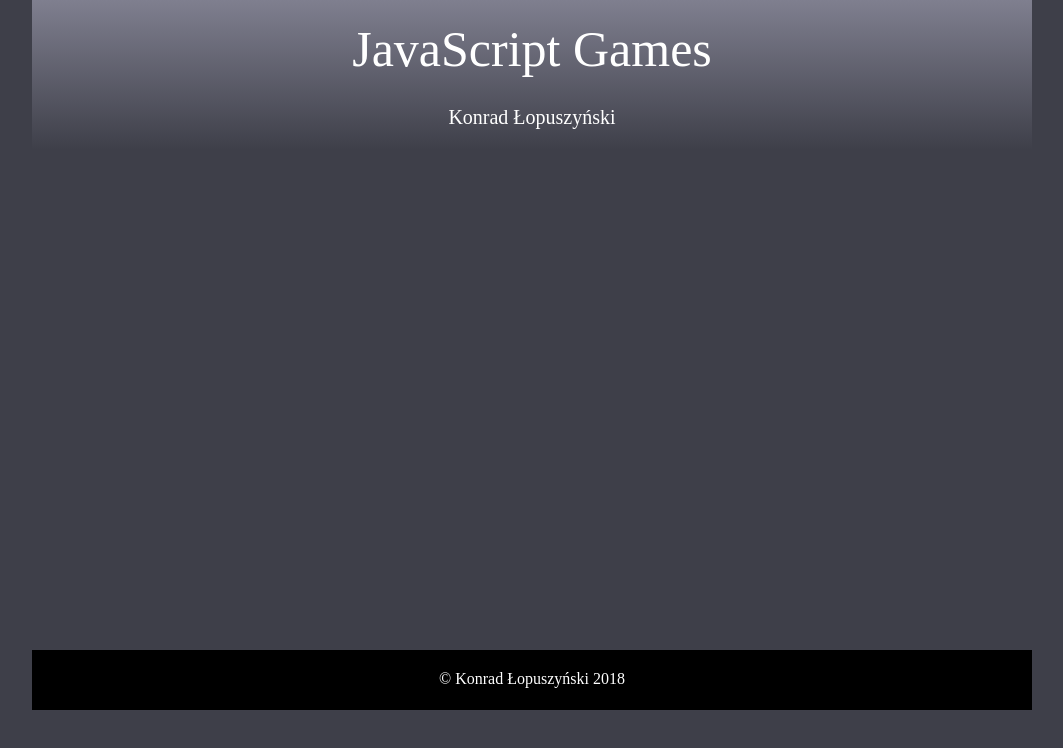
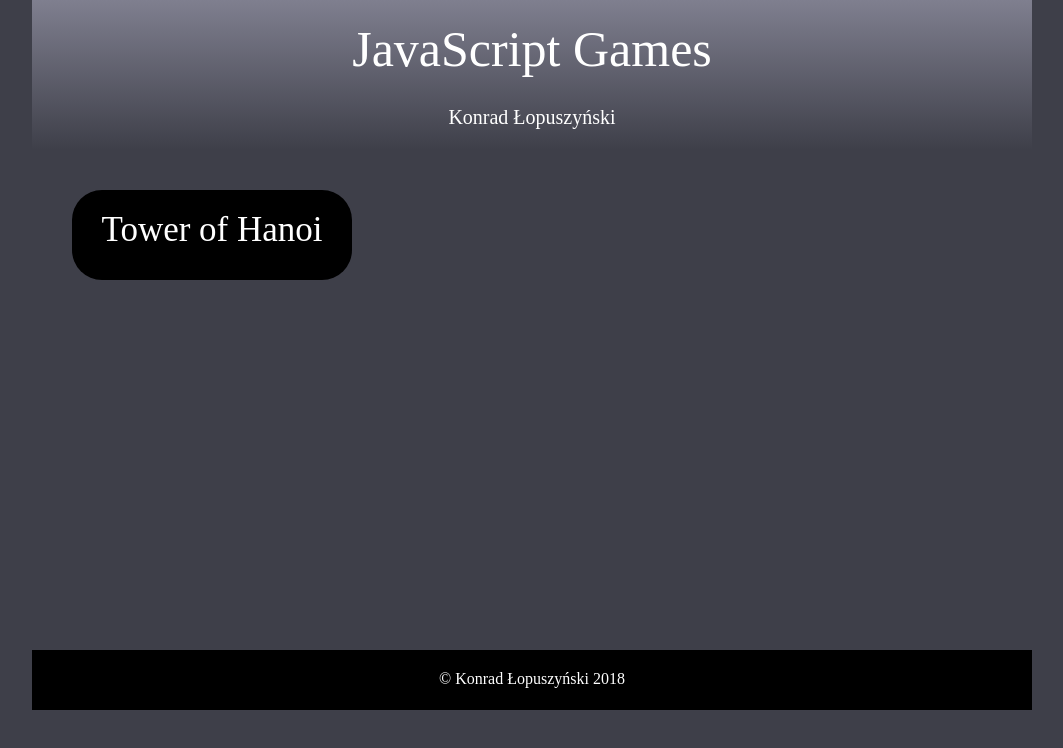
Before and after one commit to LaurensHammond/JSGame, a plain HTML site: page index.html in a window 1280 px wide. Shown: the whole page, without its empty margins (108-1171 px from the left). Drawn offline with Linux system fonts and the light colour scheme.

Commit message:
add GameChoic div

```diff
--- a/index.html
+++ b/index.html
@@ -17,7 +17,9 @@
 	JavaScript Games<br/>
 	<span style="font-size:20px;">Konrad Łopuszyński</span>
 	</div>
-	<div id="content"></div>
+	<div id="content">
+	<div class="gameChoice">Tower of Hanoi</div>
+	</div>
 	<div id="footer"> &copy; Konrad Łopuszyński 2018</div>
 </div>
 </body>
--- a/style.css
+++ b/style.css
@@ -33,3 +33,16 @@ body{
 	padding: 20px;
 	text-align:center;
 }
+.gameChoice{
+	font-size:35px;
+	width: 240px;
+	min-height: 50px;
+	float:left;
+	margin: 20px;
+	padding: 20px;
+	background-color: #000000;
+	text-align:center;
+	vertical-align: middle;
+	border-radius: 30px;
+
+}
```
